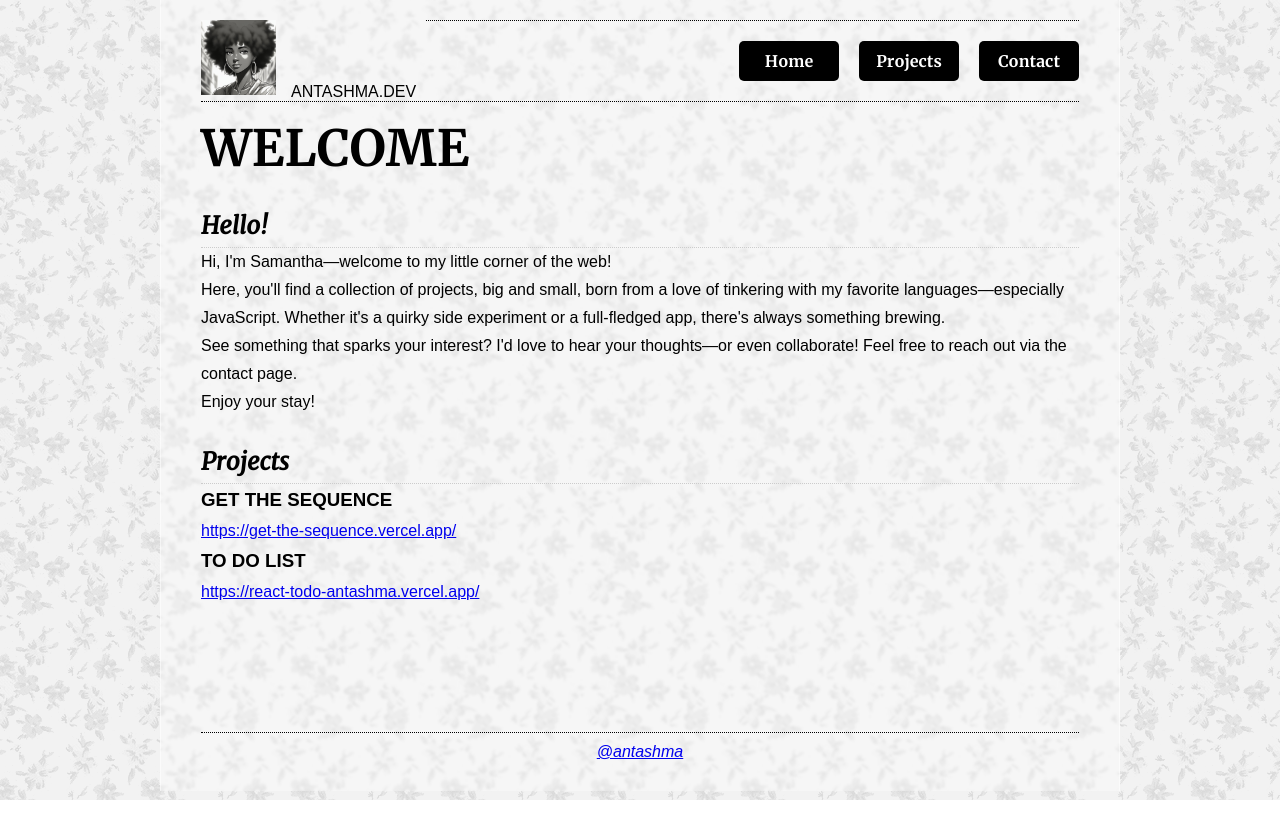
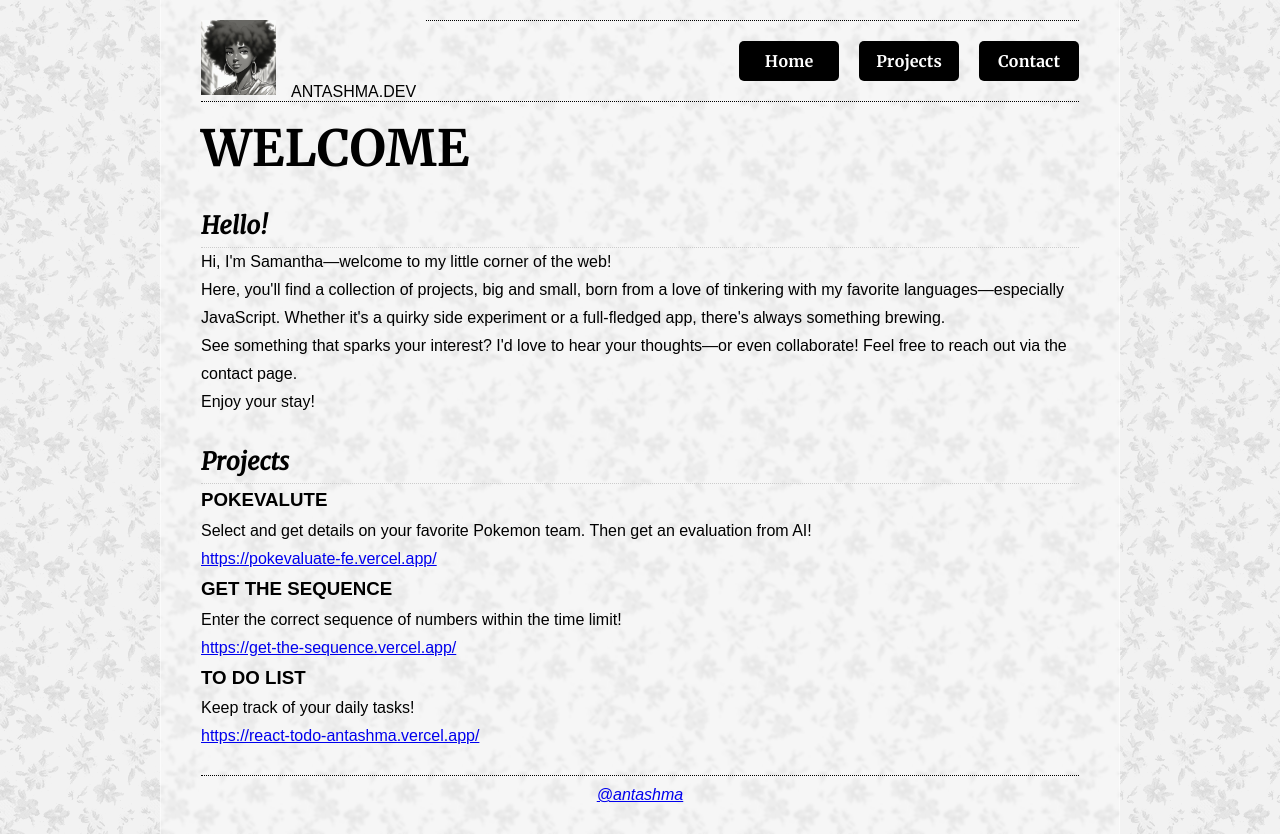
Before and after one commit to Antashma/antashma-site, a React (Vite) app: page / in a window 1280 px wide. Before the commit the page ends 800 px from the top, so only its background shows below. Built offline with nearby package versions, Linux system fonts and the light colour scheme.

Commit message:
updated projects section

```diff
--- a/src/pages/ProjectsContainer.jsx
+++ b/src/pages/ProjectsContainer.jsx
@@ -3,11 +3,18 @@ export default function ProjectsContainer() {
         <section id="projects">
             <h2>Projects</h2>
             <div>
+                <h3>PokEvalute</h3>
+                <p>Select and get details on your favorite Pokemon team. Then get an evaluation from AI!</p>
+                <a href="https://pokevaluate-fe.vercel.app/" target="_blank">https://pokevaluate-fe.vercel.app/</a>
+            </div>
+            <div>
                 <h3>Get The Sequence</h3>
+                <p>Enter the correct sequence of numbers within the time limit!</p>
                 <a href="https://get-the-sequence.vercel.app/" target="_blank">https://get-the-sequence.vercel.app/</a>
             </div>
             <div>
                 <h3>To Do List</h3>
+                <p>Keep track of your daily tasks!</p>
                 <a href="https://react-todo-antashma.vercel.app/" target="_blank">https://react-todo-antashma.vercel.app/</a>
             </div>
         </section>
```
